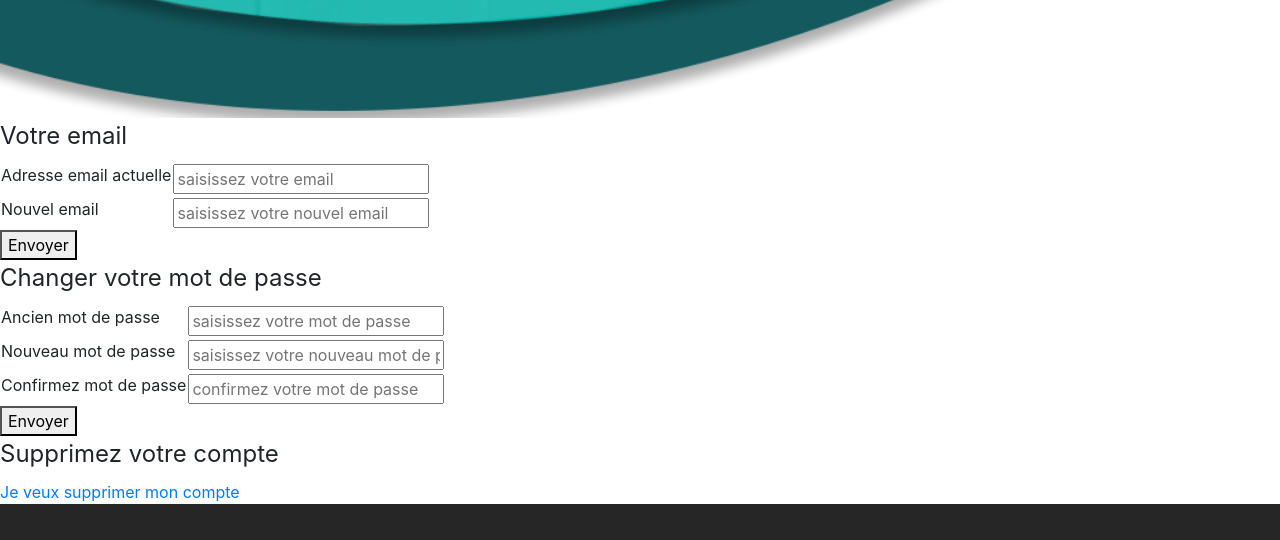
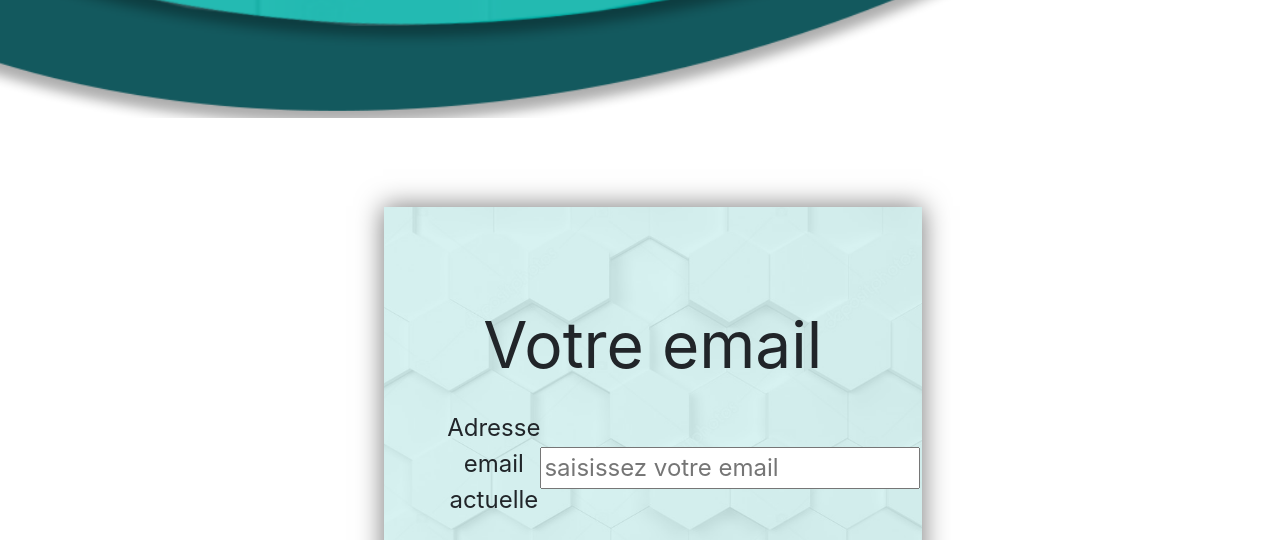
Before and after one commit to MAAOUI-CHERIF/e-learning, a plain HTML site: page e-learning/html/parametres.html in a window 1280 px wide. Shown: the part 830-1370 px from the top of the page. Drawn offline with nearby package versions, Linux system fonts and the light colour scheme.

Commit message:
parametres

```diff
--- a/e-learning/css/style.css
+++ b/e-learning/css/style.css
@@ -443,4 +443,89 @@ font-size: 4em;
 #signInForm td{
   font-size: 1.5em;
   padding: 2%;
-  }
+}
+
+
+
+
+
+#formparametres00{
+    margin-top: 10%;
+    background-color:rgba(0,177,167,0.2);
+    background-image: url('../images/bg.png');
+    background-position: center;
+    background-repeat: no-repeat;
+    background-size: cover;
+    padding: 10%;
+    box-shadow: 0px 0px 25px 1px rgb(125,125,125);
+    width: 60%;
+
+}
+
+#formparametres11{
+  margin-top: 10%;
+  background-color:rgba(0,177,167,0.2);
+  background-image: url('../images/bg.png');
+  background-position: center;
+  background-repeat: no-repeat;
+  background-size: cover;
+  padding: 10%;
+  box-shadow: 0px 0px 25px 1px rgb(125,125,125);
+  width: 80%;
+}
+
+#formparametres1{
+    text-align: center;
+    margin-left: 20%;
+}
+
+#formparametres0{
+  text-align: center;
+  margin-left: 30%;
+}
+
+#formparametres00 legend{
+  font-size: 4em;
+}
+
+#formparametres11 legend{
+  font-size: 4em;
+}
+
+#formparametres00 td{
+    font-size: 1.5em;
+    padding: 2%;
+}
+
+#formparametres11 td{
+      font-size: 1.5em;
+      padding: 2%;
+ }
+
+ #table0{
+  align-items: center;
+  width: 110%;
+  margin-left: -10%;
+}
+
+ #table1{
+   align-items: center;
+   margin-left: 15%;
+   margin-top: 5%;
+ }
+
+ #suppcompte{
+  margin-top: 10%;
+  background-color:rgba(0,177,167,0.2);
+  background-image: url('../images/bg.png');
+  background-position: center;
+  background-repeat: no-repeat;
+  background-size: cover;
+  padding: 2%;
+  box-shadow: 0px 0px 25px 1px rgb(125,125,125);
+  width: 60%;
+  margin-left: 22%;
+  display: flex;
+  justify-content: center;
+  margin-bottom: 10%;
+ }
--- a/e-learning/html/parametres.html
+++ b/e-learning/html/parametres.html
@@ -50,12 +50,12 @@
     </header>
 
 
-    <section>
-        <form>
+    <section id="formparametres0" >
+        <form id="formparametres00">
             <fieldset>
                 <legend>Votre email</legend>
 
-                <table>
+                <table id="table0">
                     <tr>
                         <td><label>Adresse email actuelle</label></td>
                         <td><input type="email" placeholder="saisissez votre email"/> </td>
@@ -73,12 +73,12 @@
 
 
 
-    <section>
-        <form>
+    <section id="formparametres1" >
+        <form id="formparametres11">
             <fieldset>
                 <legend>Changer votre mot de passe</legend>
 
-                <table>
+                <table id="table1">
                     <tr>
                         <td><label>Ancien mot de passe</label></td>
                         <td><input type="password" placeholder="saisissez votre mot de passe"/> </td>
@@ -97,7 +97,7 @@
         </form>
     </section>
 
-    <section>
+    <section id="suppcompte" class="contnaire">
         <fieldset>
             <legend>Supprimez votre compte</legend>
             <a href="#">Je veux supprimer mon compte</a>
```
